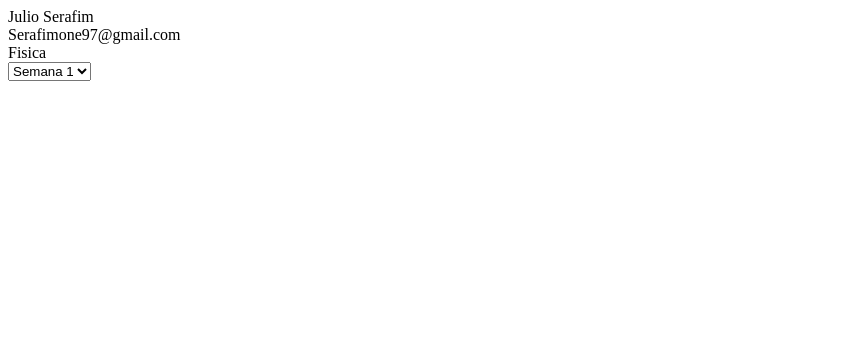
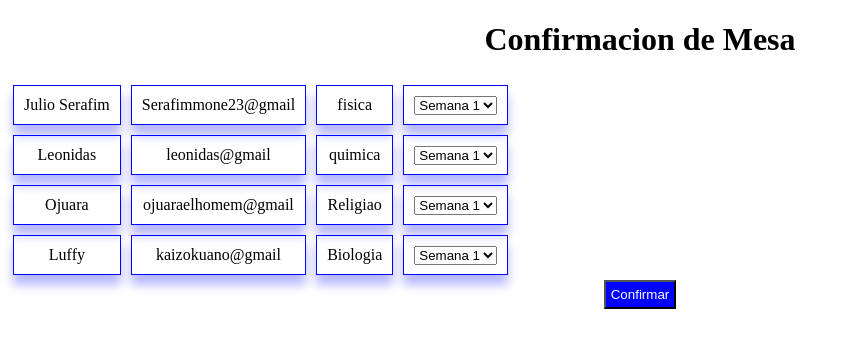
Before and after one commit to JulioSeraf/JavaScript-soyDalto, a plain HTML site: page nivel medio/cofla08/progamados/index.html in a window 1280 px wide. Shown: the whole page, without its empty margins (0-850 px from the left). Drawn offline with Linux system fonts and the light colour scheme.

Commit message:
desafio de cofla09 termindo

```diff
--- a/nivel medio/cofla08/progamados/index.html
+++ b/nivel medio/cofla08/progamados/index.html
@@ -8,17 +8,9 @@
     <link rel="stylesheet" href="style.css">
 </head>
 <body>
-    <div class="grid-contener">
-        <div class="nombre">Julio Serafim</div>
-        <div class="email">Serafimone97@gmail.com</div>
-        <div class="materia">Fisica</div>
-        <div class="semana">
-            <select id="Semana-elegida">
-                <option value="1">Semana 1</option>
-                <option value="2">Semana 2</option>
-            </select>
-        </div>
-    </div>
+    <h1>Confirmacion de Mesa</h1>
+    <div class="grid-contener"></div>
+    <button class="confirmar">Confirmar</button>
     <script src="script.js"></script>
 </body>
 </html>
--- a/nivel medio/cofla08/progamados/script.js
+++ b/nivel medio/cofla08/progamados/script.js
@@ -0,0 +1,51 @@
+let contener = document.querySelector(".grid-contener");
+let alumnos =[
+    {
+        nombre: 'Julio Serafim',
+        email: 'Serafimmone23@gmail',
+         materia: 'fisica'},
+    {
+        nombre: 'Leonidas',
+         email: 'leonidas@gmail',
+        materia: 'quimica'},
+    {
+        nombre: 'Ojuara',
+        email: 'ojuaraelhomem@gmail',
+        materia: 'Religiao'},
+    {
+        nombre: 'Luffy',
+        email: 'kaizokuano@gmail',
+        materia: 'Biologia'}
+
+    ]
+    const botton = document.querySelector('.confirmar');
+    for(alumno in alumnos){
+        let datos = alumnos[alumno];
+       let nombre = datos['nombre'];
+       let email  = datos['email'];
+       let materia = datos['materia'];
+    let htmlCode = `
+    <div class="grid-item nombre">${nombre}</div>
+    <div class="grid-item email">${email}</div>
+    <div class="grid-item materia">${materia}</div>
+    <div class="grid-item semana">
+        <select id="semana-elegida">
+            <option value="semana 1">Semana 1</option>
+            <option value="semana 2">Semana 2</option>
+        </select>
+    </div>`
+   contener.innerHTML += htmlCode;
+    }
+
+    botton.addEventListener('click', ()=>{
+      let confirmar = confirm('¿Queres confirmar las mesas ?');
+      if(confirmar){
+        document.body.removeChild(botton);
+        let elementos = document.querySelectorAll('.semana');
+        let semanaElegidas = document.querySelectorAll("#semana-elegida")
+        for(elemento in elementos){
+           let semana = elementos[elemento];
+            semana.innerHTML = semanaElegidas[elemento].value
+        }
+      }
+    })
--- a/nivel medio/cofla08/progamados/style.css
+++ b/nivel medio/cofla08/progamados/style.css
@@ -1,4 +1,22 @@
+body{
+    text-align: center;
+}
 .grid-contener{
     display: grid;
-    grid-template-colu;
+    grid-template-rows: 50px ;
+    grid-template-columns: repeat(4,minmax(min-content,max-content));
+    grid-auto-rows: 50px;
 }
+
+.grid-contener .grid-item{
+    padding: 10px;
+    border: 1px solid blue;
+    margin: 5px;
+    box-shadow: 0px 10px 10px rgba(0, 0, 255, 0.288);
+}
+button{
+    padding: 5px;
+    color: white;
+    margin:auto;
+    background-color: blue;
+}
```
